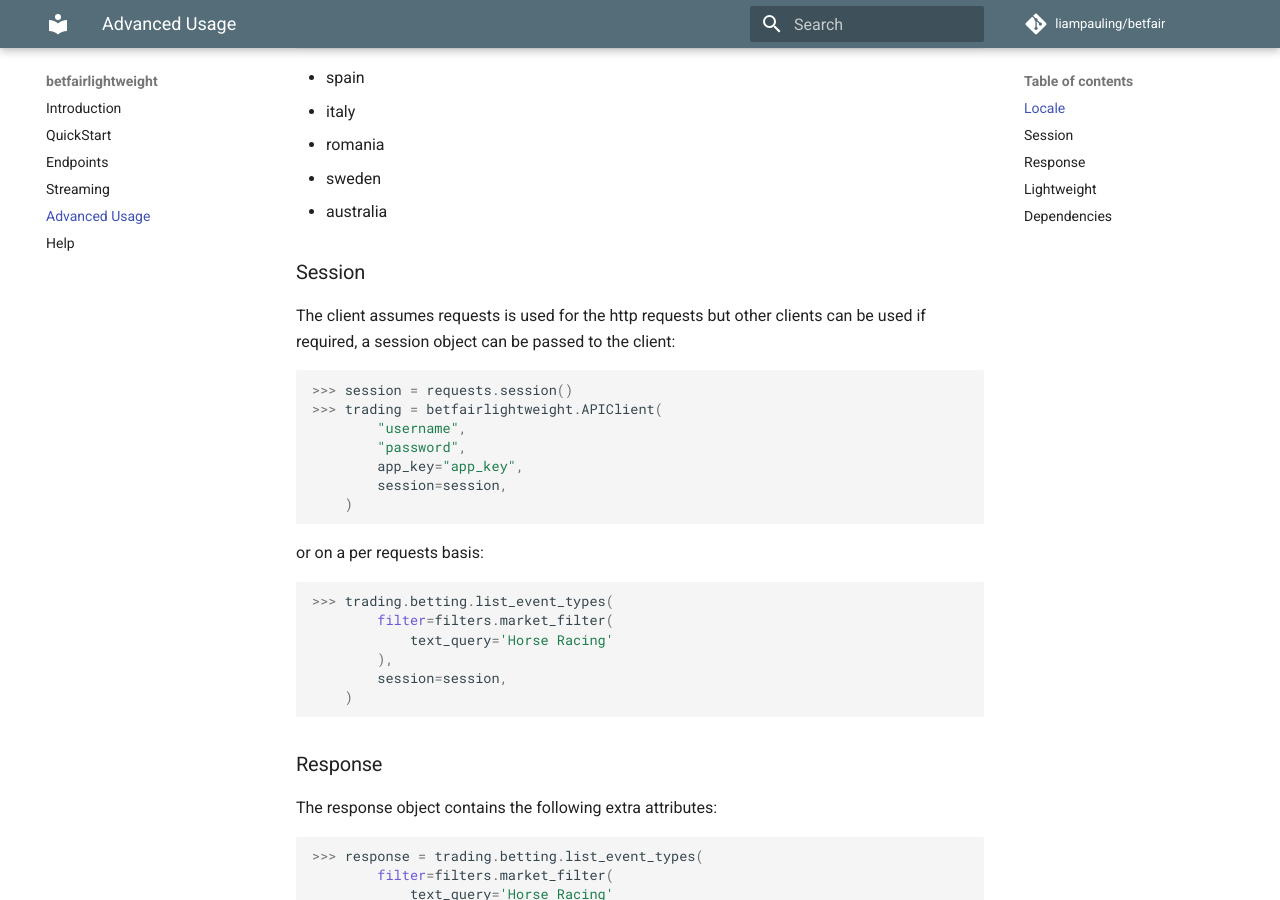
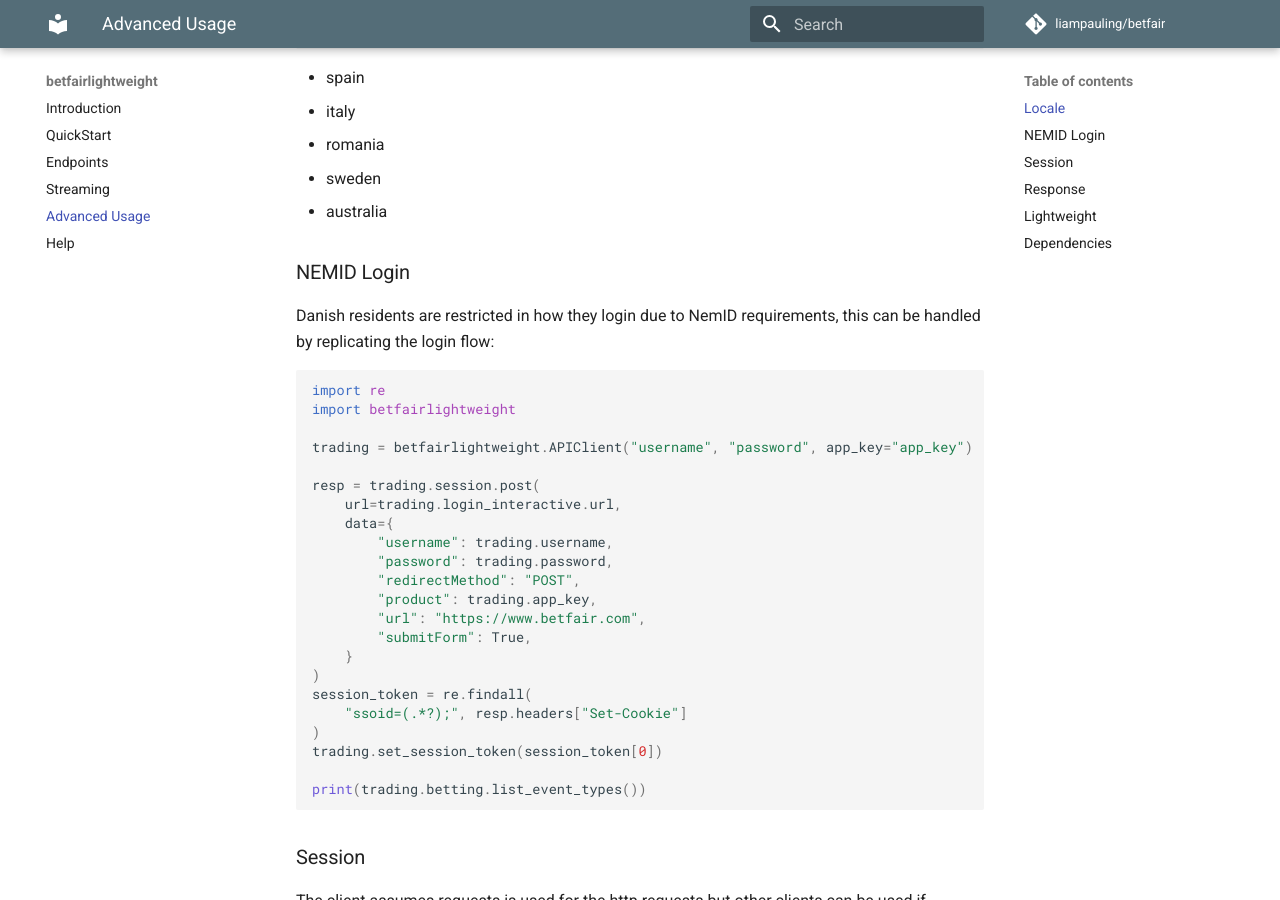
Before and after one commit to betcode-org/betfair, an MkDocs documentation site: the page built from docs/advanced.md, in a window 1280 px wide and 900 px high, scrolled down 379 px. Built offline with MkDocs 1.6.1 and Material for MkDocs 9.7.7, drawn with Linux system fonts in a browser that asks for light colours; comment, search, counter and statistics services are not loaded; some of the changed text lies outside the part shown.

Commit message:
NemID login example added _response added

````diff
--- a/docs/advanced.md
+++ b/docs/advanced.md
@@ -19,6 +19,35 @@
 - romania
 - sweden
 - australia
+
+### NEMID Login
+
+Danish residents are restricted in how they login due to NemID requirements, this can be handled by replicating the login flow:
+
+```python
+import re
+import betfairlightweight
+
+trading = betfairlightweight.APIClient("username", "password", app_key="app_key")
+
+resp = trading.session.post(
+    url=trading.login_interactive.url,
+    data={
+        "username": trading.username,
+        "password": trading.password,
+        "redirectMethod": "POST",
+        "product": trading.app_key,
+        "url": "https://www.betfair.com",
+        "submitForm": True,
+    }
+)
+session_token = re.findall(
+    "ssoid=(.*?);", resp.headers["Set-Cookie"]
+)
+trading.set_session_token(session_token[0])
+
+print(trading.betting.list_event_types())
+```
 
 ### Session
 
@@ -83,6 +112,13 @@
 2020-01-27 09:56:32.984387
 ```
 
+Raw requests response object:
+
+```python
+>>> response[0]._response
+<Response [200]>
+```
+
 ### Lightweight
 
 In order to return the raw json you can select lightweight on client initialization:
````
